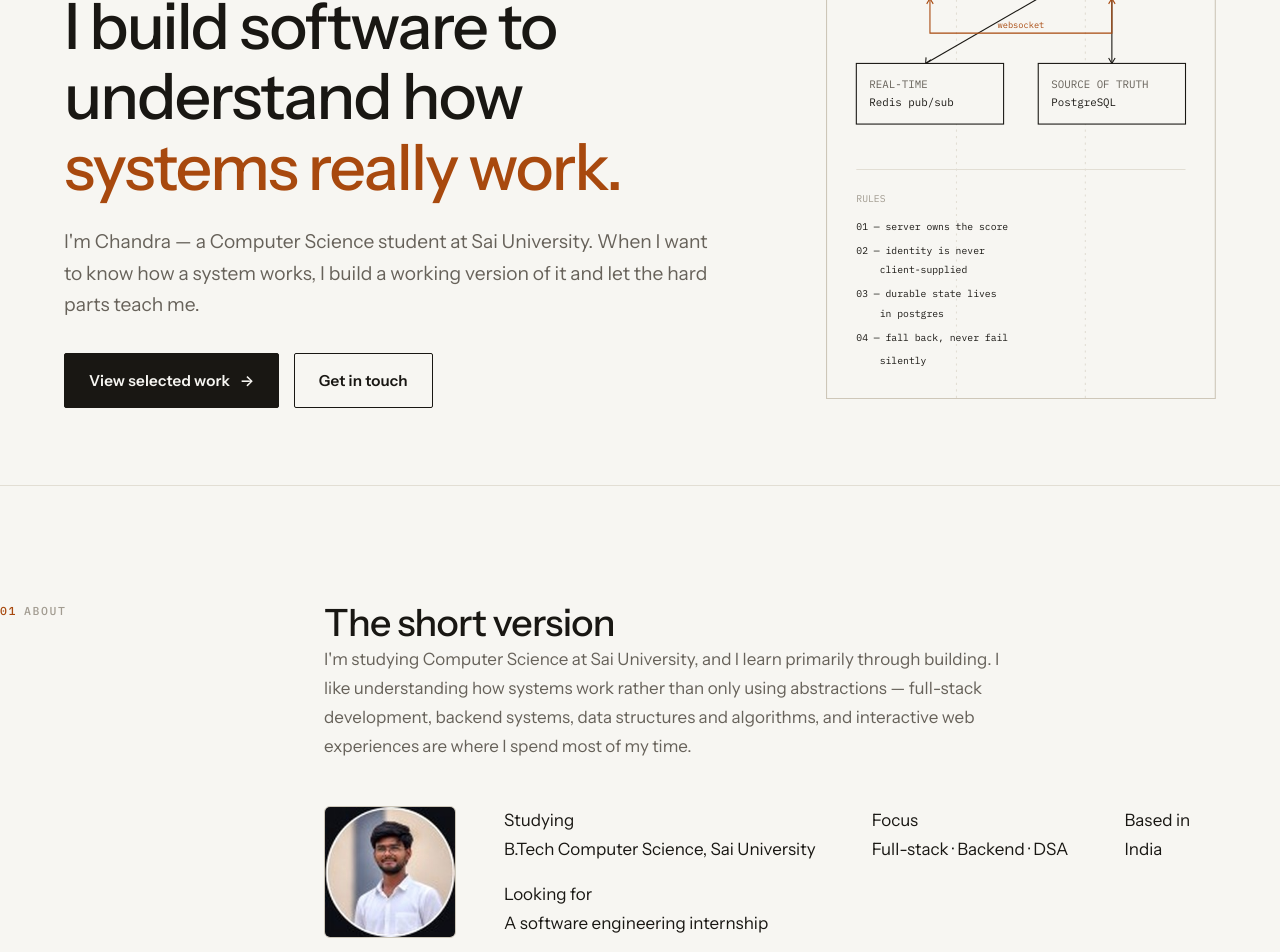
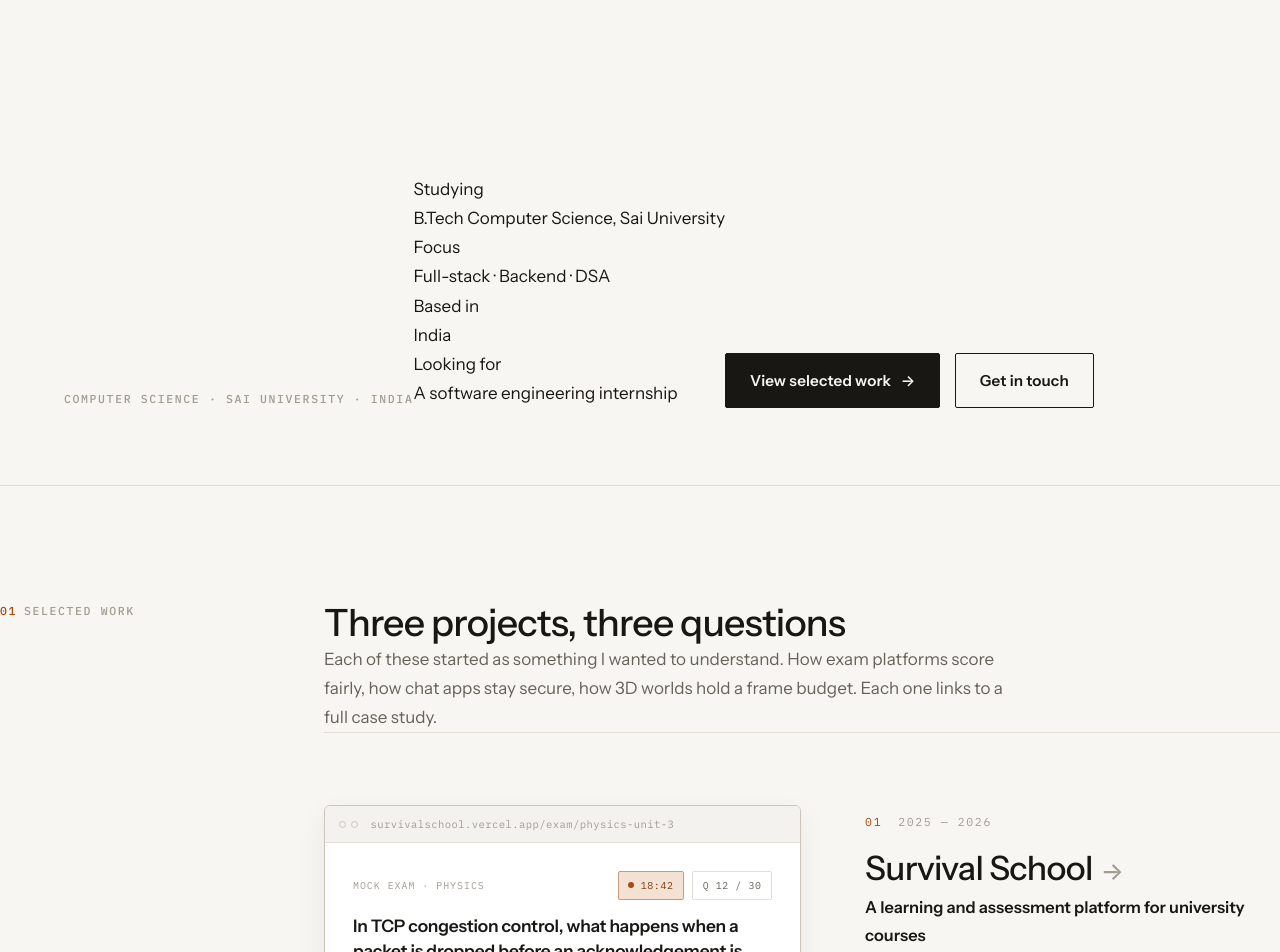
Before and after one commit to chandrasekharreddy-basireddy/portfolio-v3, a Next.js app: page /portfolio-v3/ in a window 1280 px wide. Shown: the part 280-1232 px from the top of the page. Built offline with nearby package versions, Linux system fonts and the light colour scheme.

Commit message:
Update app/page.tsx

```diff
--- a/app/page.tsx
+++ b/app/page.tsx
@@ -1,10 +1,6 @@
-import Link from "next/link";
-import { Header } from "@/components/Header";
-import { Footer } from "@/components/Footer";
-import { SectionHeading } from "@/components/SectionHeading";
-import { HeroDiagram } from "@/components/HeroDiagram";
 import { ProjectPreview } from "@/components/ProjectPreview";
 import { Reveal } from "@/components/Reveal";
+import { SectionHeading } from "@/components/SectionHeading";
 import { site } from "@/content/site";
 import { projects } from "@/content/projects";
 import { skillGroups } from "@/content/skills";
@@ -14,7 +10,7 @@ import styles from "./home.module.css";
 const principles = [
   {
     title: "Build to understand",
-    body: "Reading about a system is a start; building a working version of it is where the actual learning happens. Every project on this page started as a question.",
+    body: "Reading about a system is a start. Building a working version of it is where the actual learning happens, and every project on this page started as a question.",
   },
   {
     title: "Question the abstraction",
@@ -22,7 +18,7 @@ const principles = [
   },
   {
     title: "Keep the interface honest",
-    body: "Good engineering should be understandable to the person using it — clear states, predictable behaviour, nothing that quietly fails.",
+    body: "Good engineering should be understandable to the person using it. Clear states, predictable behaviour, nothing that quietly fails.",
   },
   {
     title: "Fix what breaks",
@@ -30,113 +26,74 @@ const principles = [
   },
 ];
 
+const facts = [
+  { label: "Studying", value: "B.Tech Computer Science, Sai University" },
+  { label: "Focus", value: "Full-stack · Backend · DSA" },
+  { label: "Based in", value: "India" },
+  { label: "Looking for", value: "A software engineering internship" },
+];
+
 export default function HomePage() {
   return (
-    <>
-      <Header />
-      <main>
-        {/* ---------- hero ---------- */}
+    <main id="main">
+      {/* ---------- 01 hero ---------- */}
       <section className={`shell ${styles.hero}`}>
-          <div className={styles.heroGrid}>
-            <div>
         <Reveal>
           <p className="meta">
             <span className={styles.heroMetaLine} aria-hidden="true" />
-                  Computer Science · Sai University · 2024 — Present
+            Computer Science · Sai University · India
           </p>
         </Reveal>
+
         <Reveal delay={80}>
-                <h1 className={styles.heroTitle}>
-                  I build software to understand how{" "}
-                  <span className={styles.heroTitleAccent}>systems really work.</span>
-                </h1>
+          <h1 className={styles.heroTitle}>{site.heroLine}</h1>
         </Reveal>
+
         <Reveal delay={160}>
-                <p className={styles.heroIntro}>
-                  I'm Chandra — a Computer Science student at Sai University.
-                  When I want to know how a system works, I build a working
-                  version of it and let the hard parts teach me.
-                </p>
+          <p className={styles.heroSub}>{site.heroSub}</p>
         </Reveal>
-              <Reveal delay={240}>
+
+        <Reveal delay={220}>
+          <dl className={styles.facts}>
+            {facts.map((fact) => (
+              <div key={fact.label} className={styles.fact}>
+                <dt>{fact.label}</dt>
+                <dd>{fact.value}</dd>
+              </div>
+            ))}
+          </dl>
+        </Reveal>
+
+        <Reveal delay={280}>
           <div className={styles.heroActions}>
             <a href="#work" className="button button--primary">
               View selected work
               <span className="button-arrow" aria-hidden="true">→</span>
             </a>
-                  <a href="#contact" className="button">
+            <a href={`mailto:${site.email}`} className="button">
               Get in touch
             </a>
           </div>
         </Reveal>
-            </div>
-
-            <Reveal delay={200} className={styles.heroAside}>
-              <span className={`meta ${styles.heroAsideLabel}`}>
-                The shape of my projects
-              </span>
-              <HeroDiagram />
-            </Reveal>
-          </div>
       </section>
 
-        {/* ---------- about ---------- */}
-        <SectionHeading
-          id="about"
-          index="01"
-          label="About"
-          title="The short version"
-          body="I'm studying Computer Science at Sai University, and I learn primarily through building. I like understanding how systems work rather than only using abstractions — full-stack development, backend systems, data structures and algorithms, and interactive web experiences are where I spend most of my time."
-        >
-          <Reveal delay={160}>
-            <div className={styles.aboutRow}>
-              <img
-                className={styles.aboutPhoto}
-                src="portrait.jpg"
-                alt="Portrait of Chandra Sekhar Reddy Basireddy"
-                width={132}
-                height={132}
-                loading="lazy"
-              />
-              <dl className={styles.aboutFacts}>
-                <div>
-                  <dt>Studying</dt>
-                  <dd>B.Tech Computer Science, Sai University</dd>
-                </div>
-                <div>
-                  <dt>Focus</dt>
-                  <dd>Full-stack · Backend · DSA</dd>
-                </div>
-                <div>
-                  <dt>Based in</dt>
-                  <dd>India</dd>
-                </div>
-                <div>
-                  <dt>Looking for</dt>
-                  <dd>A software engineering internship</dd>
-                </div>
-              </dl>
-            </div>
-          </Reveal>
-        </SectionHeading>
-
-        {/* ---------- work ---------- */}
+      {/* ---------- 02 selected work ---------- */}
       <SectionHeading
         id="work"
-          index="02"
+        index="01"
         label="Selected work"
         title="Three projects, three questions"
-          body="Each of these started as something I wanted to understand — how exam platforms score fairly, how chat apps stay secure, how 3D worlds hold a frame budget. Each is a full case study."
+        body="Each of these started as something I wanted to understand. How exam platforms score fairly, how chat apps stay secure, how 3D worlds hold a frame budget. Each one links to a full case study."
       >
         {projects.map((project, i) => (
           <ProjectPreview key={project.slug} project={project} flip={i % 2 === 1} />
         ))}
       </SectionHeading>
 
-        {/* ---------- principles ---------- */}
+      {/* ---------- 03 working principles ---------- */}
       <SectionHeading
         id="principles"
-          index="03"
+        index="02"
         label="How I work"
         title="Four working principles"
       >
@@ -144,9 +101,7 @@ export default function HomePage() {
           {principles.map((principle, i) => (
             <Reveal key={principle.title} delay={i * 60}>
               <div className={styles.principle}>
-                  <span className={styles.principleNumber}>
-                    0{i + 1}
-                  </span>
+                <span className={styles.principleNumber}>0{i + 1}</span>
                 <h3 className={styles.principleTitle}>{principle.title}</h3>
                 <p className={styles.principleBody}>{principle.body}</p>
               </div>
@@ -155,13 +110,13 @@ export default function HomePage() {
         </div>
       </SectionHeading>
 
-        {/* ---------- engineering ---------- */}
+      {/* ---------- 04 skills ---------- */}
       <SectionHeading
-          id="engineering"
-          index="04"
-          label="Engineering"
+        id="skills"
+        index="03"
+        label="Skills"
         title="What I work with"
-          body="Grouped by where I've actually used each of these — in the projects above, in coursework, or both."
+        body="Grouped by where I've actually used each of these, in the projects above, in coursework, or both."
       >
         <div className={styles.skills}>
           {skillGroups.map((group) => (
@@ -177,24 +132,15 @@ export default function HomePage() {
             </Reveal>
           ))}
         </div>
-
-          <Reveal delay={120}>
-            <p className={styles.exploring}>
-              <span className={styles.exploringLabel}>
-                Currently exploring
-              </span>
-              {site.exploring.join(" · ")}
-            </p>
-          </Reveal>
       </SectionHeading>
 
-        {/* ---------- journey ---------- */}
+      {/* ---------- 05 timeline ---------- */}
       <SectionHeading
-          id="journey"
-          index="05"
-          label="Journey"
+        id="timeline"
+        index="04"
+        label="Timeline"
         title="How I got here"
-          body="No invented work history — just an honest record of where I'm studying and what I've built along the way."
+        body="No invented work history. This is an honest record of where I'm studying and what I've built along the way."
       >
         <div className={styles.timeline}>
           {journey.map((entry) => (
@@ -217,58 +163,6 @@ export default function HomePage() {
           ))}
         </div>
       </SectionHeading>
-
-        {/* ---------- contact ---------- */}
-        <section id="contact" className="section lede-grid section--ruled">
-          <Reveal>
-            <p className="lede-label">
-              <em>06</em>Contact
-            </p>
-          </Reveal>
-          <div className={styles.contact}>
-            <Reveal delay={60}>
-              <h2 className={styles.contactHeading}>Let's talk.</h2>
-            </Reveal>
-            <Reveal delay={120}>
-              <p className={`lede-body ${styles.contactBody}`}>
-                I'm currently studying Computer Science at Sai University and
-                looking for opportunities to work on real software engineering
-                problems. The fastest way to reach me is email — I read
-                everything.
-              </p>
-            </Reveal>
-            <Reveal delay={180}>
-              <a href={`mailto:${site.email}`} className={styles.contactEmail}>
-                {site.email}
-              </a>
-            </Reveal>
-            <Reveal delay={240}>
-              <div className={styles.contactLinks}>
-                <a
-                  href={site.github}
-                  className="link link--external"
-                  target="_blank"
-                  rel="noopener noreferrer"
-                >
-                  GitHub
-                </a>
-                <a
-                  href={site.linkedin}
-                  className="link link--external"
-                  target="_blank"
-                  rel="noopener noreferrer"
-                >
-                  LinkedIn
-                </a>
-                <Link href="/#work" className="link">
-                  Browse the projects first
-                </Link>
-              </div>
-            </Reveal>
-          </div>
-        </section>
     </main>
-      <Footer />
-    </>
   );
 }
```
Lines whose indentation alone changed are shown as unchanged.
